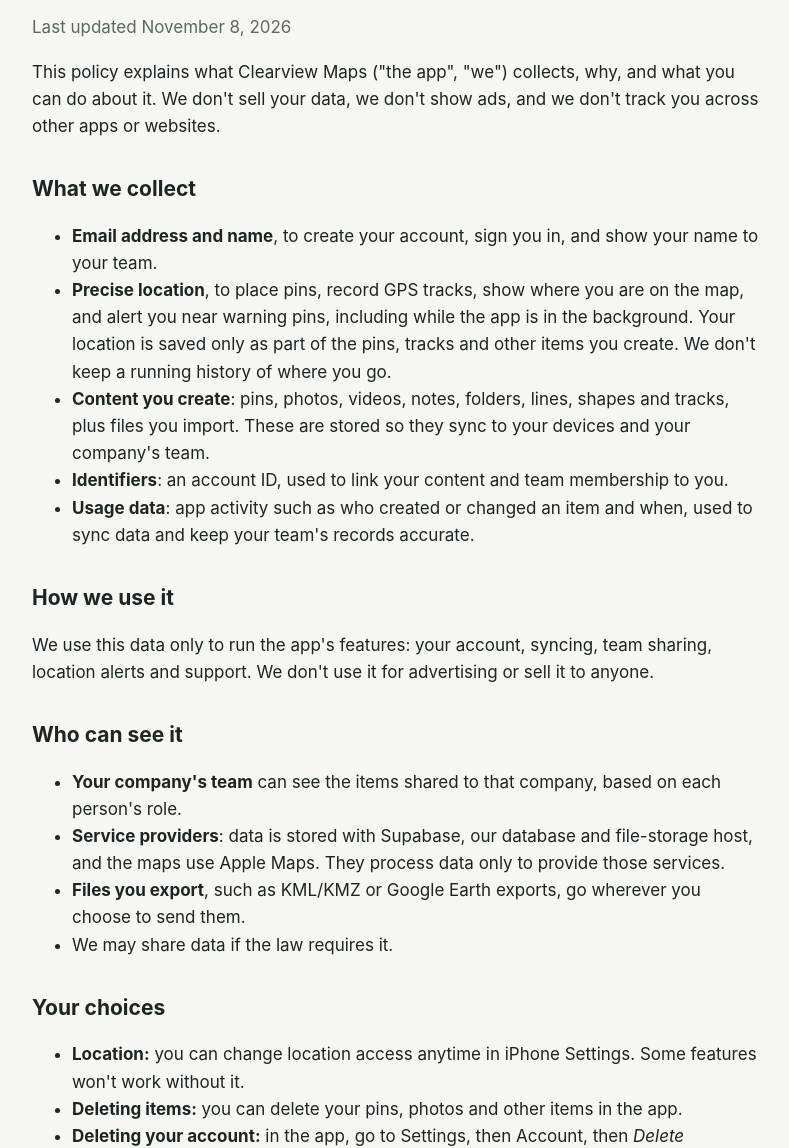
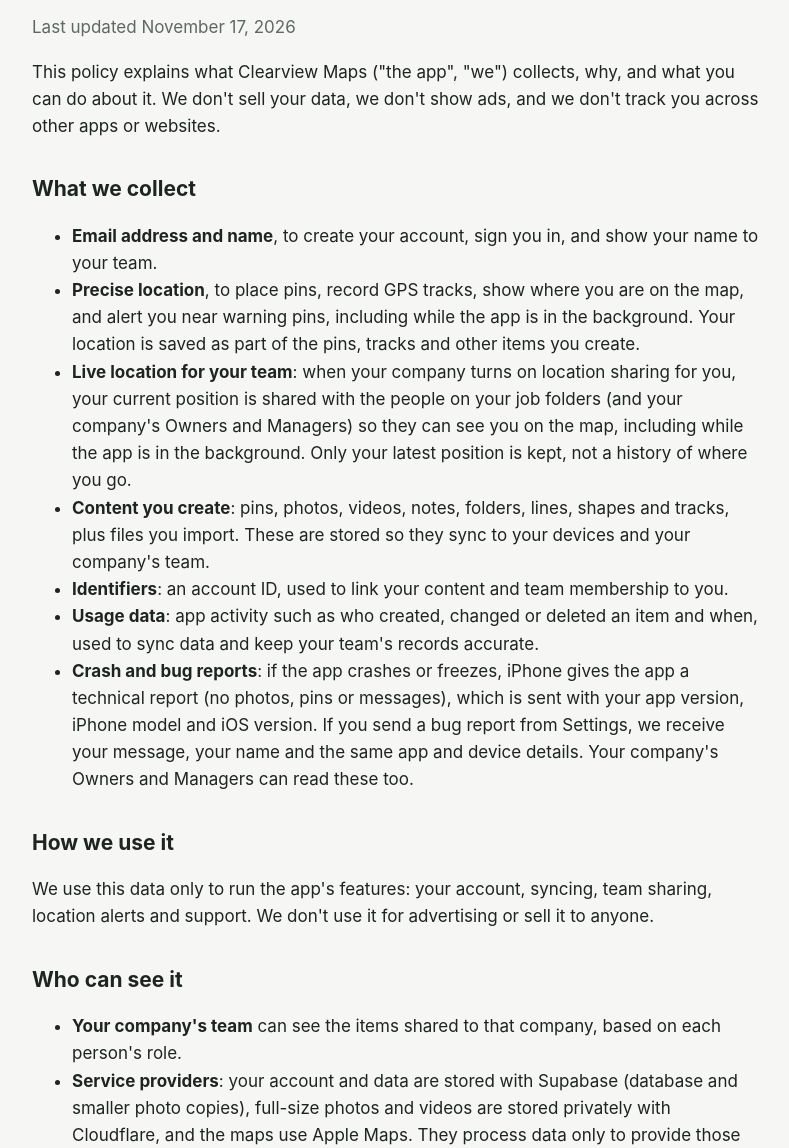
Before and after one commit to jgrantmc0-max/clearviewmaps-site, a plain HTML site: page privacy/index.html in a window 1280 px wide. Shown: the part 153-1301 px from the top of the page, without its empty margins (244-1033 px from the left). Drawn offline with Linux system fonts and the light colour scheme.

Commit message:
Privacy and support: Recently Deleted 7/30 days, Cloudflare originals, crash and bug reports, live location, join link
Co-Authored-By: Claude Opus 5.5 <noreply@anthropic.com>

```diff
--- a/privacy/index.html
+++ b/privacy/index.html
@@ -8,16 +8,18 @@
 <body><main>
 <header><div class="mark">CV</div><a href="../">Clearview Maps</a></header>
 <h1>Privacy Policy</h1>
-<p class="muted">Last updated November 8, 2026</p>
+<p class="muted">Last updated November 17, 2026</p>
 <p>This policy explains what Clearview Maps ("the app", "we") collects, why, and what you can do about it. We don't sell your data, we don't show ads, and we don't track you across other apps or websites.</p>
 
 <h2>What we collect</h2>
 <ul>
 <li><strong>Email address and name</strong>, to create your account, sign you in, and show your name to your team.</li>
-<li><strong>Precise location</strong>, to place pins, record GPS tracks, show where you are on the map, and alert you near warning pins, including while the app is in the background. Your location is saved only as part of the pins, tracks and other items you create. We don't keep a running history of where you go.</li>
+<li><strong>Precise location</strong>, to place pins, record GPS tracks, show where you are on the map, and alert you near warning pins, including while the app is in the background. Your location is saved as part of the pins, tracks and other items you create.</li>
+<li><strong>Live location for your team</strong>: when your company turns on location sharing for you, your current position is shared with the people on your job folders (and your company's Owners and Managers) so they can see you on the map, including while the app is in the background. Only your latest position is kept, not a history of where you go.</li>
 <li><strong>Content you create</strong>: pins, photos, videos, notes, folders, lines, shapes and tracks, plus files you import. These are stored so they sync to your devices and your company's team.</li>
 <li><strong>Identifiers</strong>: an account ID, used to link your content and team membership to you.</li>
-<li><strong>Usage data</strong>: app activity such as who created or changed an item and when, used to sync data and keep your team's records accurate.</li>
+<li><strong>Usage data</strong>: app activity such as who created, changed or deleted an item and when, used to sync data and keep your team's records accurate.</li>
+<li><strong>Crash and bug reports</strong>: if the app crashes or freezes, iPhone gives the app a technical report (no photos, pins or messages), which is sent with your app version, iPhone model and iOS version. If you send a bug report from Settings, we receive your message, your name and the same app and device details. Your company's Owners and Managers can read these too.</li>
 </ul>
 
 <h2>How we use it</h2>
@@ -26,7 +28,7 @@
 <h2>Who can see it</h2>
 <ul>
 <li><strong>Your company's team</strong> can see the items shared to that company, based on each person's role.</li>
-<li><strong>Service providers</strong>: data is stored with Supabase, our database and file-storage host, and the maps use Apple Maps. They process data only to provide those services.</li>
+<li><strong>Service providers</strong>: your account and data are stored with Supabase (database and smaller photo copies), full-size photos and videos are stored privately with Cloudflare, and the maps use Apple Maps. They process data only to provide those services.</li>
 <li><strong>Files you export</strong>, such as KML/KMZ or Google Earth exports, go wherever you choose to send them.</li>
 <li>We may share data if the law requires it.</li>
 </ul>
@@ -34,12 +36,12 @@
 <h2>Your choices</h2>
 <ul>
 <li><strong>Location:</strong> you can change location access anytime in iPhone Settings. Some features won't work without it.</li>
-<li><strong>Deleting items:</strong> you can delete your pins, photos and other items in the app.</li>
+<li><strong>Deleting items:</strong> you can delete pins, photos and other items in the app, based on your role. Deleted items go to Recently Deleted, where they can be restored: pins, lines, shapes, photos and videos for 7 days, folders (with everything deleted inside them) for 30 days. After that they're permanently deleted from our servers, including full-size photos and videos. Your company's Owners and Managers, and Crew Leads, can also delete items for good sooner.</li>
 <li><strong>Deleting your account:</strong> in the app, go to Settings, then Account, then <em>Delete Account</em>. This permanently deletes your account and personal data. Items you shared with your company may stay with that company. You can also email us to ask for deletion.</li>
 </ul>
 
 <h2>Security and retention</h2>
-<p>Data is sent over encrypted connections, and access is restricted by account and team. We keep data while your account is active and delete it when you delete your account, except where the law requires us to keep it.</p>
+<p>Data is sent over encrypted connections, and access is restricted by account, team and role. We keep data while your account is active and delete it when you delete your account, except where the law requires us to keep it. Deleted items are permanently removed after their time in Recently Deleted (see above).</p>
 
 <h2>Children</h2>
 <p>The app is not meant for children under 13, and we don't knowingly collect their data.</p>
```
Also changed, not shown: support/index.html (+3 -1 lines).
